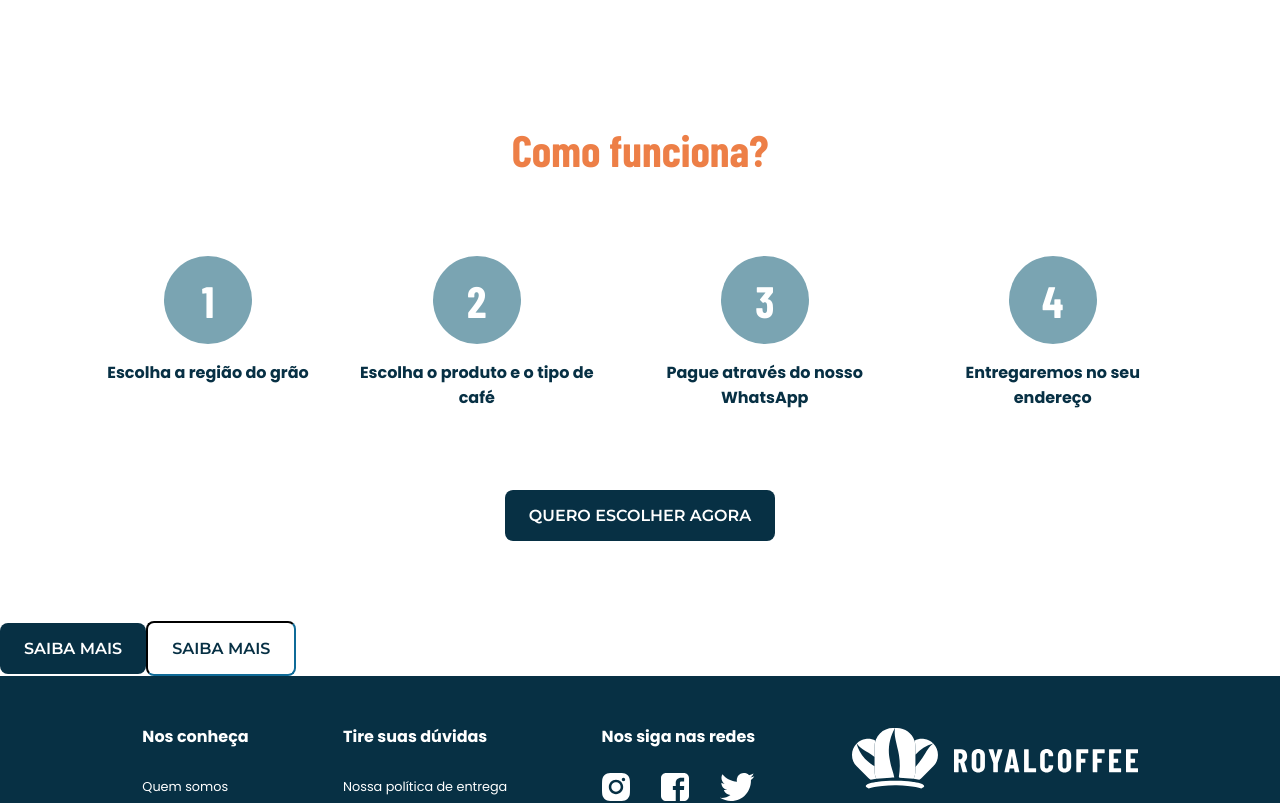
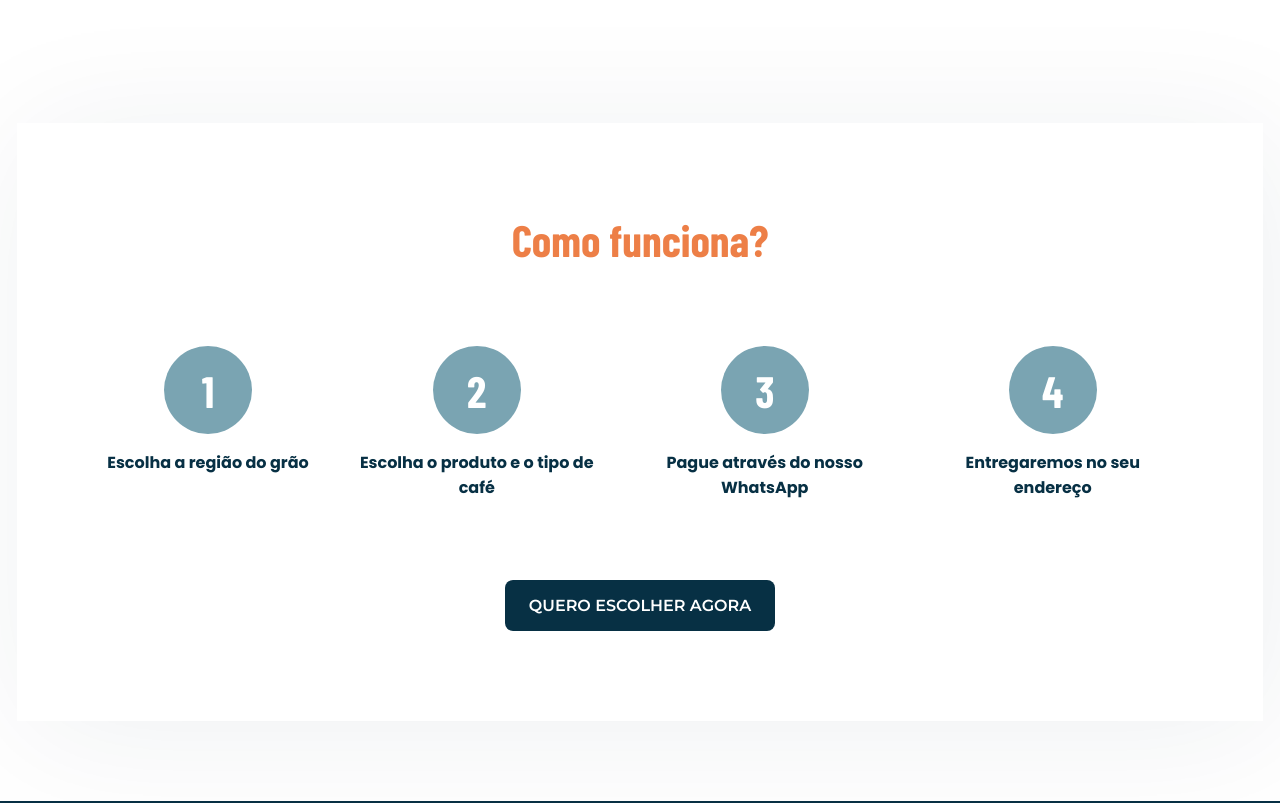
Before and after one commit to stelleal/front-projeto-final-gama, a React (Create React App) app: page / in a window 1280 px wide. Shown: the part 1220-2023 px from the top of the page. Built offline with nearby package versions, Linux system fonts and the light colour scheme.

Commit message:
Ajustes no design no componente Info

```diff
--- a/src/App.jsx
+++ b/src/App.jsx
@@ -5,6 +5,7 @@ import { Info } from './components/Info';
 import { Buttons } from './components/Button';
 // import {Card} from './components/Cards'
 import { Footer } from './components/Footer';
+// import { Regions } from './components/Regions';
 
 export function App() {
 	return (
@@ -14,8 +15,6 @@ export function App() {
 			<GlobalStyle />
 			<Info />
 			{/* <Card/>	 */}
-			<Buttons variante="calltoaction" texto="Saiba mais" />
-			<Buttons variante="secondarybutton" texto="Saiba mais" />
 			{/* <Buttons variante="calltoaction" texto="Saiba mais" />
 			<Buttons variante="secondarybutton" texto="Saiba mais" /> */}
 			<Footer />
--- a/src/components/Button/style.css
+++ b/src/components/Button/style.css
@@ -23,4 +23,9 @@
   background-color: transparent;
   border: 2px inset var(--primaryblue);
 }
+
+.region {
+  background-color: var(--primaryblue);
+  color: var(--textwhite);
+}
 /* Refazer o Secondarybutton com a borda interna */
--- a/src/components/Info/index.jsx
+++ b/src/components/Info/index.jsx
@@ -10,9 +10,9 @@ export function Info () {
                         <h2>Aqui você irá encontrar os melhores grãos selecionados cuidadosamente para entrar na sua casa</h2>
                         <p>Lorem ipsum dolor sit amet consectetur adipisicing elit. Nam dicta dolorum laborum aperiam expedita molestiae doloremque esse? Magni, in amet?</p>
                     </div>
-                    <img src={coffeebeans} alt="Logo" />
+                    <img src={coffeebeans} alt="Grãos de café" />
                 </section>
-                <section className='info'>
+                <section className='infos'>
                     <h1>Como funciona?</h1>
                     <ul>
                         <li><div className='steps'><h1>1</h1></div><h4>Escolha a região do grão</h4></li>
--- a/src/components/Info/styles.js
+++ b/src/components/Info/styles.js
@@ -8,7 +8,6 @@ export const Section = styled.section`
     justify-content: center;
     align-items: center;
     flex-direction: column;
-    text-align: center;
     section {
         display: flex;
         align-items: center;
@@ -37,11 +36,13 @@ export const Section = styled.section`
 
  }
 
- .info {
+ .infos {
      margin: 5rem 0;
+     padding: 5.625rem;
      display: flex;
      flex-direction: column;
-     background-color: rgba(255, 255, 255, 0.3);
+     background: rgba(255, 255, 255, 0.3);
+     box-shadow: 10px 10px 128px rgba(7, 48, 68, 0.07);
 
 
     .steps {
@@ -72,6 +73,7 @@ export const Section = styled.section`
         justify-content: center;
         align-items: flex-start;
         gap: 3rem;
+        text-align: center;
 
         li {
             max-width: 15rem;
@@ -90,4 +92,14 @@ export const Section = styled.section`
         }
     }
  }
+
+ #title{
+     display: flex;
+     flex-direction: column;
+
+     #regionsbuttons {
+         display: flex;
+         gap: 2rem;
+     }
+ }
 `;
--- /dev/null
+++ b/src/components/Regions/index.jsx
@@ -0,0 +1,18 @@
+ import { Buttons } from "../Button"
+
+ export function Regions() {
+ <section id='title'>
+                    <div>
+                        <h1>Grãos do Brasil</h1>
+                        <p>Aqui você irá escolher de qual Estado você quer seu café</p>
+                    </div>
+                    <div id='regionsbuttons'>
+                        <Buttons variante="region" texto="Centro-oeste" />
+                        <Buttons variante="region" texto="Nordeste" />
+                        <Buttons variante="region" texto="Norte" />
+                        <Buttons variante="region" texto="Sudeste" />
+                        <Buttons variante="region" texto="Sul" />
+                        <Buttons variante="region" texto="Todos" />
+                    </div>
+</section>
+}
```
Also changed, not shown: src/components/Regions/styles.js (added), 1 other file (tests, documents, lock files or other folders).
